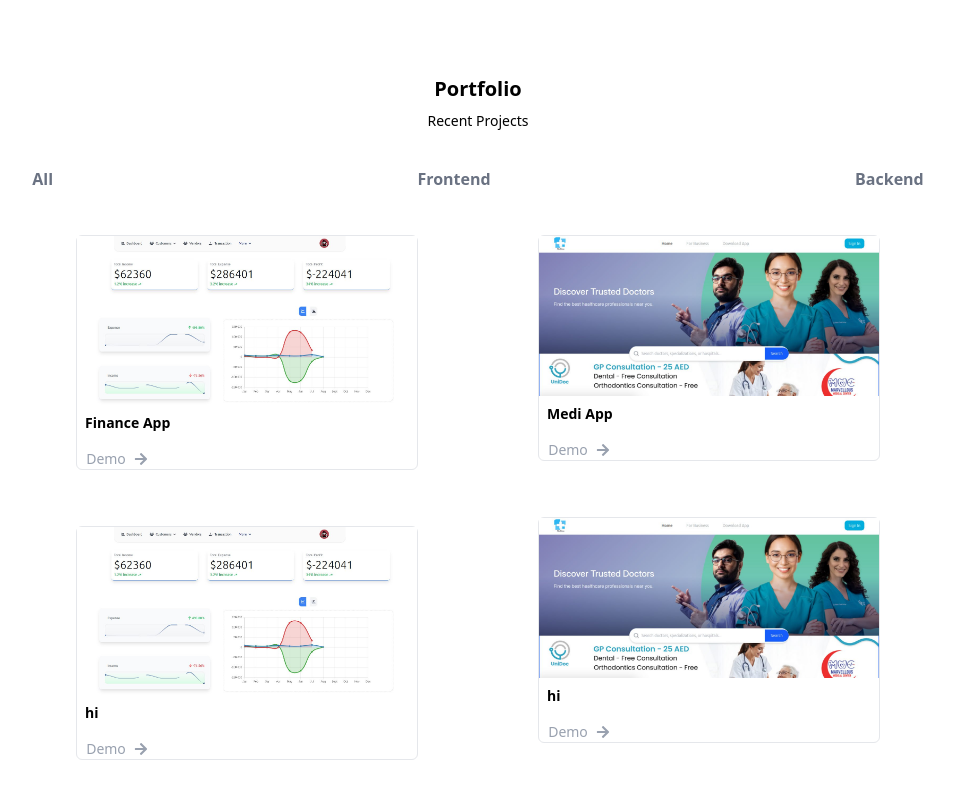
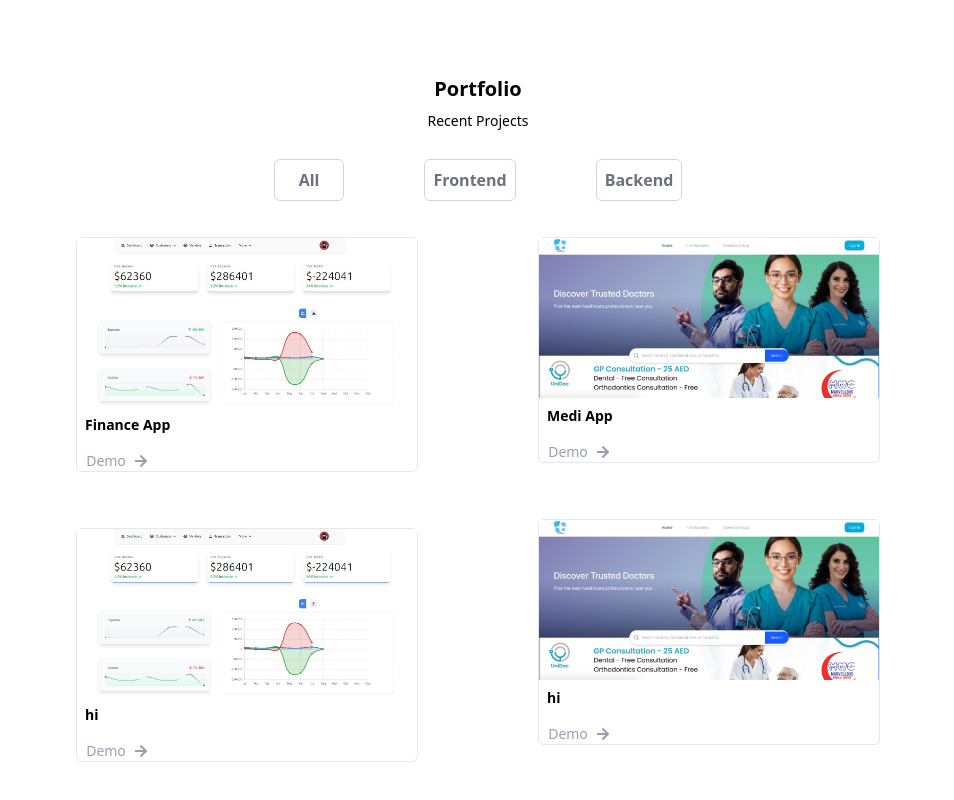
Before and after one commit to Yonas721/personal-portfolio-2, a React (Vite) app: page / in a window 1280 px wide. Shown: the part 2375-3175 px from the top of the page, without its empty margins (162-1116 px from the left). Built offline with nearby package versions, Linux system fonts and the light colour scheme.

Commit message:
projects page finished

```diff
--- a/src/components/Projects.tsx
+++ b/src/components/Projects.tsx
@@ -3,28 +3,35 @@ import Finance from "../assets/projects/finance-A.jpg"
 import Medi from "../assets/projects/medi-1.jpg"
 const Projects = () => {
   return (
-    <div className="my-20">
+    <div className="my-20" id="projects">
       <div className="text-center mt-4">
         <h2 className="font-bold text-xl">Portfolio</h2>
         <h4 className="text-sm mt-2">Recent Projects</h4>
       </div>
 
-      <div className="flex justify-around p-3 mt-4">
-        <a href="" className=" text-gray-500 font-bold p-2 rounded-md">
+      <div className="flex gap-20 justify-center p-3 mt-4 ">
+        <a
+          href=""
+          className=" text-gray-500 font-bold p-2 px-6   border border-gray-300 rounded-md transition duration-1000 delay-150 hover:bg-gray-700 hover:text-white "
+        >
           All
         </a>
-        <a href="" className="text-gray-500 font-bold p-2 rounded-md">
+        <a
+          href=""
+          className="text-gray-500 font-bold p-2  border border-gray-300 rounded-md transition duration-1000 delay-150 hover:bg-gray-700 hover:text-white"
+        >
           Frontend
         </a>
-        <a href="" className="text-gray-500 font-bold p-2 rounded-md">
+        <a
+          href=""
+          className="text-gray-500 font-bold p-2  border border-gray-300 rounded-md transition duration-1000 delay-150 hover:bg-gray-700 hover:text-white"
+        >
           Backend
         </a>
       </div>
 
       <div className=" flex gap-26 justify-center py-4 ">
-
         <div className="flex flex-col gap-10">
-
           <div className="p-2">
             <Project img={Finance} title="Finance App" />
           </div>
```
